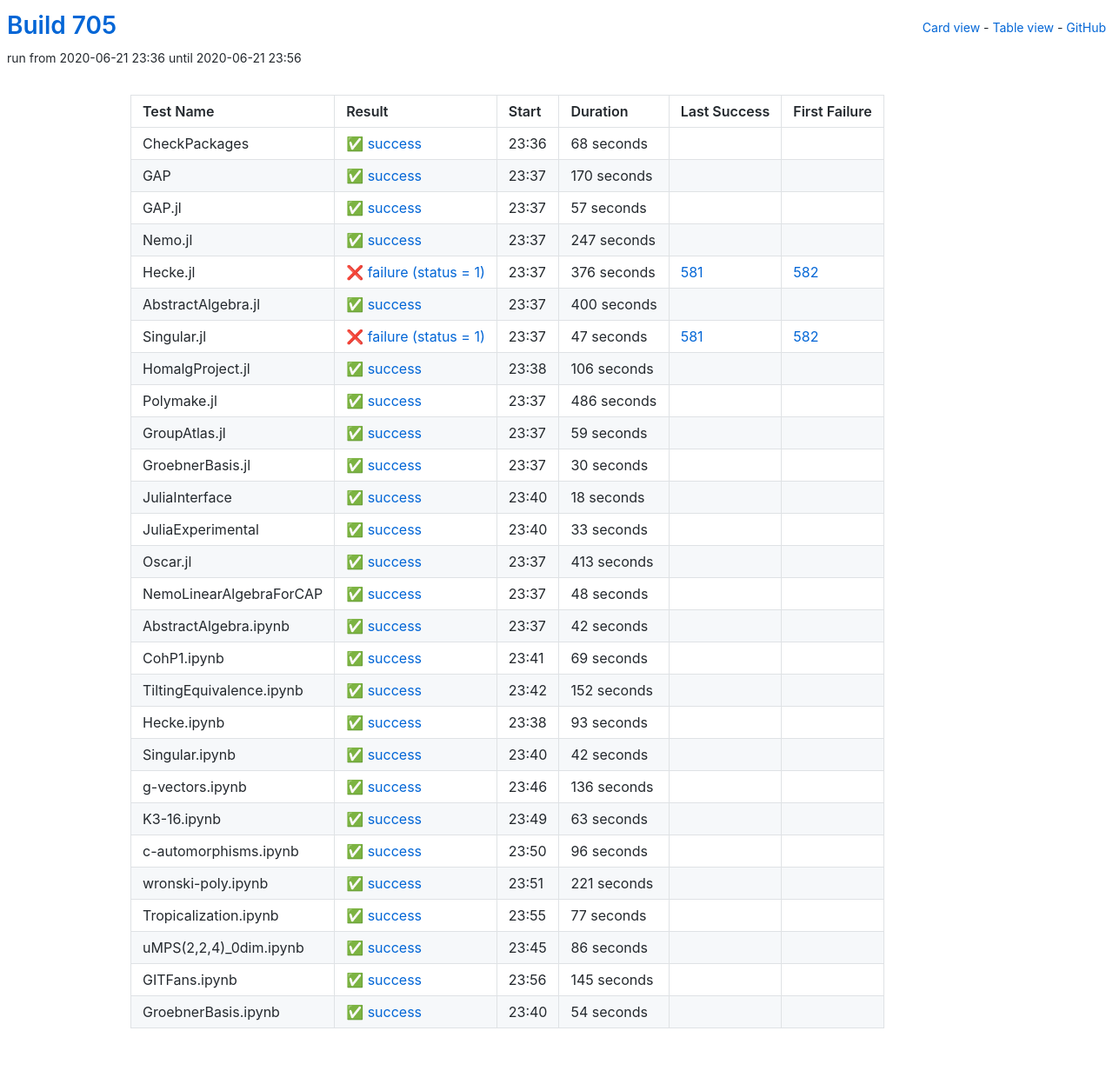
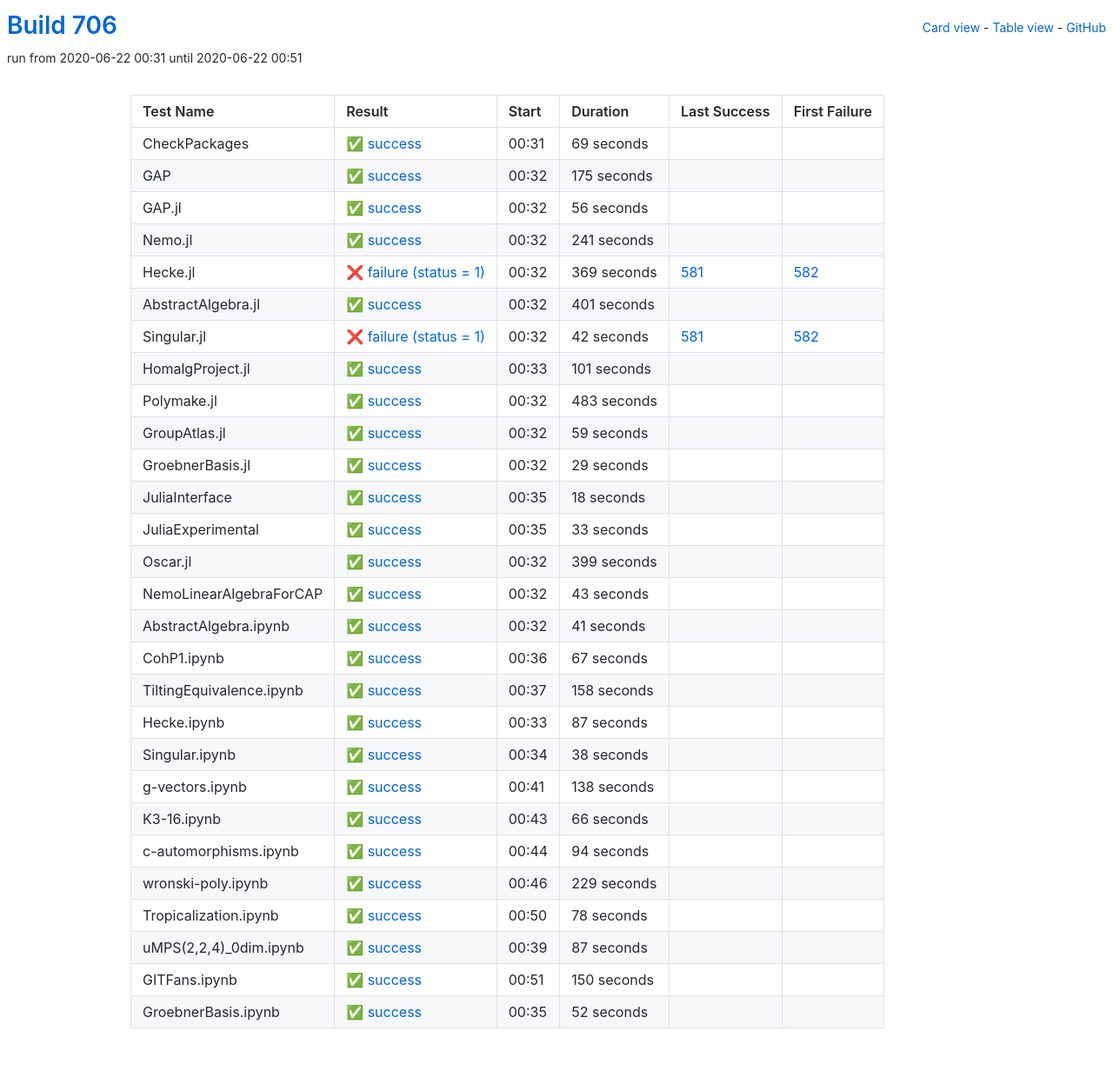
Before and after one commit to oscar-system/oscar-ci-status-1.4, a Jekyll site: the page built from table.html, in a window 1280 px wide. Shown: the whole page at 87% size. Built offline with Jekyll 4.4.1, drawn with Linux system fonts in a browser that asks for light colours.

Commit message:
Build #706

```diff
--- a/_data/ci.yml
+++ b/_data/ci.yml
@@ -1,6 +1,6 @@
 ---
-build: 705
-build_url: https://oscarci.mathematik.uni-kl.de/job/oscar-julia-1.4/705/
+build: 706
+build_url: https://oscarci.mathematik.uni-kl.de/job/oscar-julia-1.4/706/
 job: oscar-julia-1.4
 organization: oscar-system
 repo: oscar-ci-status-1.4
@@ -8,116 +8,116 @@ repourl: https://github.com/oscar-system/oscar-ci-status-1.4
 tests:
 - name: CheckPackages
   id: checkpackages
-  log: https://oscarci.mathematik.uni-kl.de/job/oscar-julia-1.4/705/artifact/logs/build-705/CheckPackages.log
-  start: 2020-06-21 23:36
+  log: https://oscarci.mathematik.uni-kl.de/job/oscar-julia-1.4/706/artifact/logs/build-706/CheckPackages.log
+  start: 2020-06-22 00:31
   success: true
   exitcode: 0
   status: success
-  duration: 68
+  duration: 69
   last_success: false
   last_success_url:
   first_failure: false
   first_failure_url:
 - name: GAP
   id: gap
-  log: https://oscarci.mathematik.uni-kl.de/job/oscar-julia-1.4/705/artifact/logs/build-705/GAP.log
-  start: 2020-06-21 23:37
+  log: https://oscarci.mathematik.uni-kl.de/job/oscar-julia-1.4/706/artifact/logs/build-706/GAP.log
+  start: 2020-06-22 00:32
   success: true
   exitcode: 0
   status: success
-  duration: 170
+  duration: 175
   last_success: false
   last_success_url:
   first_failure: false
   first_failure_url:
 - name: GAP.jl
   id: gap-jl
-  log: https://oscarci.mathematik.uni-kl.de/job/oscar-julia-1.4/705/artifact/logs/build-705/GAP.jl.log
-  start: 2020-06-21 23:37
+  log: https://oscarci.mathematik.uni-kl.de/job/oscar-julia-1.4/706/artifact/logs/build-706/GAP.jl.log
+  start: 2020-06-22 00:32
   success: true
   exitcode: 0
   status: success
-  duration: 57
+  duration: 56
   last_success: false
   last_success_url:
   first_failure: false
   first_failure_url:
 - name: Nemo.jl
   id: nemo-jl
-  log: https://oscarci.mathematik.uni-kl.de/job/oscar-julia-1.4/705/artifact/logs/build-705/Nemo.jl.log
-  start: 2020-06-21 23:37
+  log: https://oscarci.mathematik.uni-kl.de/job/oscar-julia-1.4/706/artifact/logs/build-706/Nemo.jl.log
+  start: 2020-06-22 00:32
   success: true
   exitcode: 0
   status: success
-  duration: 247
+  duration: 241
   last_success: false
   last_success_url:
   first_failure: false
   first_failure_url:
 - name: Hecke.jl
   id: hecke-jl
-  log: https://oscarci.mathematik.uni-kl.de/job/oscar-julia-1.4/705/artifact/logs/build-705/Hecke.jl.log
-  start: 2020-06-21 23:37
+  log: https://oscarci.mathematik.uni-kl.de/job/oscar-julia-1.4/706/artifact/logs/build-706/Hecke.jl.log
+  start: 2020-06-22 00:32
   success: false
   exitcode: 1
   status: failure
-  duration: 376
+  duration: 369
   last_success: 581
   last_success_url: https://oscarci.mathematik.uni-kl.de/job/oscar-julia-1.4/581/
   first_failure: 582
   first_failure_url: https://oscarci.mathematik.uni-kl.de/job/oscar-julia-1.4/582/
 - name: AbstractAlgebra.jl
   id: abstractalgebra-jl
-  log: https://oscarci.mathematik.uni-kl.de/job/oscar-julia-1.4/705/artifact/logs/build-705/AbstractAlgebra.jl.log
-  start: 2020-06-21 23:37
+  log: https://oscarci.mathematik.uni-kl.de/job/oscar-julia-1.4/706/artifact/logs/build-706/AbstractAlgebra.jl.log
+  start: 2020-06-22 00:32
   success: true
   exitcode: 0
   status: success
-  duration: 400
+  duration: 401
   last_success: false
   last_success_url:
   first_failure: false
   first_failure_url:
 - name: Singular.jl
   id: singular-jl
-  log: https://oscarci.mathematik.uni-kl.de/job/oscar-julia-1.4/705/artifact/logs/build-705/Singular.jl.log
-  start: 2020-06-21 23:37
+  log: https://oscarci.mathematik.uni-kl.de/job/oscar-julia-1.4/706/artifact/logs/build-706/Singular.jl.log
+  start: 2020-06-22 00:32
   success: false
   exitcode: 1
   status: failure
-  duration: 47
+  duration: 42
   last_success: 581
   last_success_url: https://oscarci.mathematik.uni-kl.de/job/oscar-julia-1.4/581/
   first_failure: 582
   first_failure_url: https://oscarci.mathematik.uni-kl.de/job/oscar-julia-1.4/582/
 - name: HomalgProject.jl
   id: homalgproject-jl
-  log: https://oscarci.mathematik.uni-kl.de/job/oscar-julia-1.4/705/artifact/logs/build-705/HomalgProject.jl.log
-  start: 2020-06-21 23:38
+  log: https://oscarci.mathematik.uni-kl.de/job/oscar-julia-1.4/706/artifact/logs/build-706/HomalgProject.jl.log
+  start: 2020-06-22 00:33
   success: true
   exitcode: 0
   status: success
-  duration: 106
+  duration: 101
   last_success: false
   last_success_url:
   first_failure: false
   first_failure_url:
 - name: Polymake.jl
   id: polymake-jl
-  log: https://oscarci.mathematik.uni-kl.de/job/oscar-julia-1.4/705/artifact/logs/build-705/Polymake.jl.log
-  start: 2020-06-21 23:37
+  log: https://oscarci.mathematik.uni-kl.de/job/oscar-julia-1.4/706/artifact/logs/build-706/Polymake.jl.log
+  start: 2020-06-22 00:32
   success: true
   exitcode: 0
   status: success
-  duration: 486
+  duration: 483
   last_success: false
   last_success_url:
   first_failure: false
   first_failure_url:
 - name: GroupAtlas.jl
   id: groupatlas-jl
-  log: https://oscarci.mathematik.uni-kl.de/job/oscar-julia-1.4/705/artifact/logs/build-705/GroupAtlas.jl.log
-  start: 2020-06-21 23:37
+  log: https://oscarci.mathematik.uni-kl.de/job/oscar-julia-1.4/706/artifact/logs/build-706/GroupAtlas.jl.log
+  start: 2020-06-22 00:32
   success: true
   exitcode: 0
   status: success
@@ -128,20 +128,20 @@ tests:
   first_failure_url:
 - name: GroebnerBasis.jl
   id: groebnerbasis-jl
-  log: https://oscarci.mathematik.uni-kl.de/job/oscar-julia-1.4/705/artifact/logs/build-705/GroebnerBasis.jl.log
-  start: 2020-06-21 23:37
+  log: https://oscarci.mathematik.uni-kl.de/job/oscar-julia-1.4/706/artifact/logs/build-706/GroebnerBasis.jl.log
+  start: 2020-06-22 00:32
   success: true
   exitcode: 0
   status: success
-  duration: 30
+  duration: 29
   last_success: false
   last_success_url:
   first_failure: false
   first_failure_url:
 - name: JuliaInterface
   id: juliainterface
-  log: https://oscarci.mathematik.uni-kl.de/job/oscar-julia-1.4/705/artifact/logs/build-705/JuliaInterface.log
-  start: 2020-06-21 23:40
+  log: https://oscarci.mathematik.uni-kl.de/job/oscar-julia-1.4/706/artifact/logs/build-706/JuliaInterface.log
+  start: 2020-06-22 00:35
   success: true
   exitcode: 0
   status: success
@@ -152,8 +152,8 @@ tests:
   first_failure_url:
 - name: JuliaExperimental
   id: juliaexperimental
-  log: https://oscarci.mathematik.uni-kl.de/job/oscar-julia-1.4/705/artifact/logs/build-705/JuliaExperimental.log
-  start: 2020-06-21 23:40
+  log: https://oscarci.mathematik.uni-kl.de/job/oscar-julia-1.4/706/artifact/logs/build-706/JuliaExperimental.log
+  start: 2020-06-22 00:35
   success: true
   exitcode: 0
   status: success
@@ -164,180 +164,180 @@ tests:
   first_failure_url:
 - name: Oscar.jl
   id: oscar-jl
-  log: https://oscarci.mathematik.uni-kl.de/job/oscar-julia-1.4/705/artifact/logs/build-705/Oscar.jl.log
-  start: 2020-06-21 23:37
+  log: https://oscarci.mathematik.uni-kl.de/job/oscar-julia-1.4/706/artifact/logs/build-706/Oscar.jl.log
+  start: 2020-06-22 00:32
   success: true
   exitcode: 0
   status: success
-  duration: 413
+  duration: 399
   last_success: false
   last_success_url:
   first_failure: false
   first_failure_url:
 - name: NemoLinearAlgebraForCAP
   id: nemolinearalgebraforcap
-  log: https://oscarci.mathematik.uni-kl.de/job/oscar-julia-1.4/705/artifact/logs/build-705/NemoLinearAlgebraForCAP.log
-  start: 2020-06-21 23:37
+  log: https://oscarci.mathematik.uni-kl.de/job/oscar-julia-1.4/706/artifact/logs/build-706/NemoLinearAlgebraForCAP.log
+  start: 2020-06-22 00:32
   success: true
   exitcode: 0
   status: success
-  duration: 48
+  duration: 43
   last_success: false
   last_success_url:
   first_failure: false
   first_failure_url:
 - name: AbstractAlgebra.ipynb
   id: abstractalgebra-ipynb
-  log: https://oscarci.mathematik.uni-kl.de/job/oscar-julia-1.4/705/artifact/logs/build-705/AbstractAlgebra.ipynb.log
-  start: 2020-06-21 23:37
+  log: https://oscarci.mathematik.uni-kl.de/job/oscar-julia-1.4/706/artifact/logs/build-706/AbstractAlgebra.ipynb.log
+  start: 2020-06-22 00:32
   success: true
   exitcode: 0
   status: success
-  duration: 42
+  duration: 41
   last_success: false
   last_success_url:
   first_failure: false
   first_failure_url:
 - name: CohP1.ipynb
   id: cohp1-ipynb
-  log: https://oscarci.mathematik.uni-kl.de/job/oscar-julia-1.4/705/artifact/logs/build-705/CohP1.ipynb.log
-  start: 2020-06-21 23:41
+  log: https://oscarci.mathematik.uni-kl.de/job/oscar-julia-1.4/706/artifact/logs/build-706/CohP1.ipynb.log
+  start: 2020-06-22 00:36
   success: true
   exitcode: 0
   status: success
-  duration: 69
+  duration: 67
   last_success: false
   last_success_url:
   first_failure: false
   first_failure_url:
 - name: TiltingEquivalence.ipynb
   id: tiltingequivalence-ipynb
-  log: https://oscarci.mathematik.uni-kl.de/job/oscar-julia-1.4/705/artifact/logs/build-705/TiltingEquivalence.ipynb.log
-  start: 2020-06-21 23:42
+  log: https://oscarci.mathematik.uni-kl.de/job/oscar-julia-1.4/706/artifact/logs/build-706/TiltingEquivalence.ipynb.log
+  start: 2020-06-22 00:37
   success: true
   exitcode: 0
   status: success
-  duration: 152
+  duration: 158
   last_success: false
   last_success_url:
   first_failure: false
   first_failure_url:
 - name: Hecke.ipynb
   id: hecke-ipynb
-  log: https://oscarci.mathematik.uni-kl.de/job/oscar-julia-1.4/705/artifact/logs/build-705/Hecke.ipynb.log
-  start: 2020-06-21 23:38
+  log: https://oscarci.mathematik.uni-kl.de/job/oscar-julia-1.4/706/artifact/logs/build-706/Hecke.ipynb.log
+  start: 2020-06-22 00:33
   success: true
   exitcode: 0
   status: success
-  duration: 93
+  duration: 87
   last_success: false
   last_success_url:
   first_failure: false
   first_failure_url:
 - name: Singular.ipynb
   id: singular-ipynb
-  log: https://oscarci.mathematik.uni-kl.de/job/oscar-julia-1.4/705/artifact/logs/build-705/Singular.ipynb.log
-  start: 2020-06-21 23:40
+  log: https://oscarci.mathematik.uni-kl.de/job/oscar-julia-1.4/706/artifact/logs/build-706/Singular.ipynb.log
+  start: 2020-06-22 00:34
   success: true
   exitcode: 0
   status: success
-  duration: 42
+  duration: 38
   last_success: false
   last_success_url:
   first_failure: false
   first_failure_url:
 - name: g-vectors.ipynb
   id: g-vectors-ipynb
-  log: https://oscarci.mathematik.uni-kl.de/job/oscar-julia-1.4/705/artifact/logs/build-705/g-vectors.ipynb.log
-  start: 2020-06-21 23:46
+  log: https://oscarci.mathematik.uni-kl.de/job/oscar-julia-1.4/706/artifact/logs/build-706/g-vectors.ipynb.log
+  start: 2020-06-22 00:41
   success: true
   exitcode: 0
   status: success
-  duration: 136
+  duration: 138
   last_success: false
   last_success_url:
   first_failure: false
   first_failure_url:
 - name: K3-16.ipynb
   id: k3-16-ipynb
-  log: https://oscarci.mathematik.uni-kl.de/job/oscar-julia-1.4/705/artifact/logs/build-705/K3-16.ipynb.log
-  start: 2020-06-21 23:49
+  log: https://oscarci.mathematik.uni-kl.de/job/oscar-julia-1.4/706/artifact/logs/build-706/K3-16.ipynb.log
+  start: 2020-06-22 00:43
   success: true
   exitcode: 0
   status: success
-  duration: 63
+  duration: 66
   last_success: false
   last_success_url:
   first_failure: false
   first_failure_url:
 - name: c-automorphisms.ipynb
   id: c-automorphisms-ipynb
-  log: https://oscarci.mathematik.uni-kl.de/job/oscar-julia-1.4/705/artifact/logs/build-705/c-automorphisms.ipynb.log
-  start: 2020-06-21 23:50
+  log: https://oscarci.mathematik.uni-kl.de/job/oscar-julia-1.4/706/artifact/logs/build-706/c-automorphisms.ipynb.log
+  start: 2020-06-22 00:44
   success: true
   exitcode: 0
   status: success
-  duration: 96
+  duration: 94
   last_success: false
   last_success_url:
   first_failure: false
   first_failure_url:
 - name: wronski-poly.ipynb
   id: wronski-poly-ipynb
-  log: https://oscarci.mathematik.uni-kl.de/job/oscar-julia-1.4/705/artifact/logs/build-705/wronski-poly.ipynb.log
-  start: 2020-06-21 23:51
+  log: https://oscarci.mathematik.uni-kl.de/job/oscar-julia-1.4/706/artifact/logs/build-706/wronski-poly.ipynb.log
+  start: 2020-06-22 00:46
   success: true
   exitcode: 0
   status: success
-  duration: 221
+  duration: 229
   last_success: false
   last_success_url:
   first_failure: false
   first_failure_url:
 - name: Tropicalization.ipynb
   id: tropicalization-ipynb
-  log: https://oscarci.mathematik.uni-kl.de/job/oscar-julia-1.4/705/artifact/logs/build-705/Tropicalization.ipynb.log
-  start: 2020-06-21 23:55
+  log: https://oscarci.mathematik.uni-kl.de/job/oscar-julia-1.4/706/artifact/logs/build-706/Tropicalization.ipynb.log
+  start: 2020-06-22 00:50
   success: true
   exitcode: 0
   status: success
-  duration: 77
+  duration: 78
   last_success: false
   last_success_url:
   first_failure: false
   first_failure_url:
 - name: uMPS(2,2,4)_0dim.ipynb
   id: umps-2-2-4-0dim-ipynb
-  log: https://oscarci.mathematik.uni-kl.de/job/oscar-julia-1.4/705/artifact/logs/build-705/uMPS-2-2-4-_0dim.ipynb.log
-  start: 2020-06-21 23:45
+  log: https://oscarci.mathematik.uni-kl.de/job/oscar-julia-1.4/706/artifact/logs/build-706/uMPS-2-2-4-_0dim.ipynb.log
+  start: 2020-06-22 00:39
   success: true
   exitcode: 0
   status: success
-  duration: 86
+  duration: 87
   last_success: false
   last_success_url:
   first_failure: false
   first_failure_url:
 - name: GITFans.ipynb
   id: gitfans-ipynb
-  log: https://oscarci.mathematik.uni-kl.de/job/oscar-julia-1.4/705/artifact/logs/build-705/GITFans.ipynb.log
-  start: 2020-06-21 23:56
+  log: https://oscarci.mathematik.uni-kl.de/job/oscar-julia-1.4/706/artifact/logs/build-706/GITFans.ipynb.log
+  start: 2020-06-22 00:51
   success: true
   exitcode: 0
   status: success
-  duration: 145
+  duration: 150
   last_success: false
   last_success_url:
   first_failure: false
   first_failure_url:
 - name: GroebnerBasis.ipynb
   id: groebnerbasis-ipynb
-  log: https://oscarci.mathematik.uni-kl.de/job/oscar-julia-1.4/705/artifact/logs/build-705/GroebnerBasis.ipynb.log
-  start: 2020-06-21 23:40
+  log: https://oscarci.mathematik.uni-kl.de/job/oscar-julia-1.4/706/artifact/logs/build-706/GroebnerBasis.ipynb.log
+  start: 2020-06-22 00:35
   success: true
   exitcode: 0
   status: success
-  duration: 54
+  duration: 52
   last_success: false
   last_success_url:
   first_failure: false
```
Also changed, not shown: README.md.
